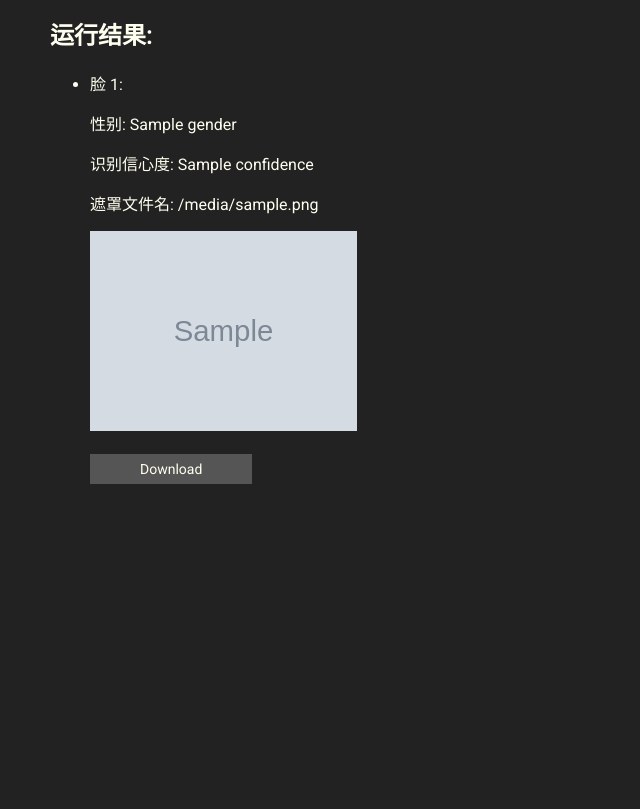
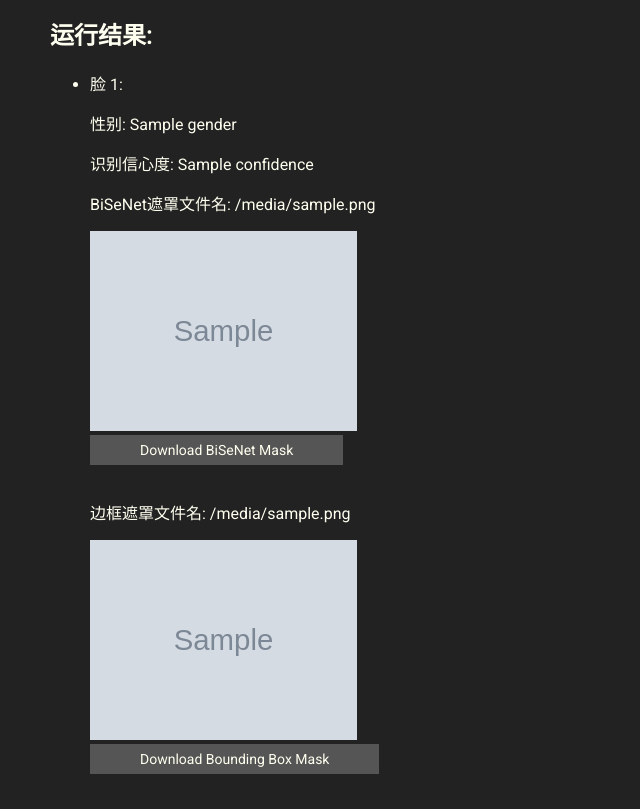
Before and after one commit to harrywenjie/FaceGenSeg, a Flask app: template templates/index.html in a window 1280 px wide. Shown: the part 183-992 px from the top of the page, without its empty margins (0-640 px from the left). Before the commit the page ends 667 px from the top, so only its background shows below. Run offline with Flask 2, Linux system fonts and the light colour scheme; the template is opened without the code that fills it: most values are stand-ins (such as "Sample title", 1, 10 or a date in 2020); grey boxes marked "Sample" are stand-in pictures.

Commit message:
Add Dilation and Box Mask

```diff
--- a/main.py
+++ b/main.py
@@ -3,6 +3,7 @@ os.environ['TF_CPP_MIN_LOG_LEVEL'] = '2'
 import tensorflow as tf
 import cv2
 import argparse
+import numpy as np
 from face_gender_detection import detect_faces_and_gender
 from face_segmentation import setup_bisenet, segment_face_with_check
 
@@ -32,7 +33,7 @@ def main(input_path):
 
         # Increase the size of the bounding box by different factors for width and height
         scale_factor_w = 1.4  # Scale factor for width
-        scale_factor_h = 1.8  # Scale factor for height
+        scale_factor_h = 1.5  # Scale factor for height
         new_w = int(w * scale_factor_w)
         new_h = int(h * scale_factor_h)
         new_x = max(0, x - (new_w - w) // 2)
@@ -51,8 +52,17 @@ def main(input_path):
         mask_filename = os.path.join(output_dir, f"{original_name}_{mask_status}_{gender_letter}_{i + 1}.{filetype}")  # Use filetype variable
         cv2.imwrite(mask_filename, face_mask)
 
-        # Add mask_filename to face_data
+        # Create bounding box mask
+        bbox_mask = np.zeros_like(image)
+        bbox_mask[new_y:new_y+new_h, new_x:new_x+new_w] = 255  # fill the bounding box area with white
+
+        # Save bounding box mask
+        bbox_mask_filename = os.path.join(output_dir, f"{original_name}_box_{gender_letter}_{i + 1}.{filetype}")
+        cv2.imwrite(bbox_mask_filename, bbox_mask)
+
+        # Add mask_filename and bbox_mask_filename to face_data
         face_data['mask_fileurl'] = f"{original_name}_{mask_status}_{gender_letter}_{i + 1}.{filetype}"  # Use filetype variable
+        face_data['bbox_mask_fileurl'] = f"{original_name}_box_{gender_letter}_{i + 1}.{filetype}"
 
         # Print face and gender information
         print(f"Face {i + 1}:")
@@ -61,9 +71,11 @@ def main(input_path):
         # print(f"  Gender Confidence: {face_data['gender_confidence']}")  # Uncomment this line if you have gender confidence
         print(f"  Confidence: {face_data['confidence']}")
         print(f"  Mask saved as: {mask_filename}")
+        print(f"  Bounding box mask saved as: {bbox_mask_filename}")
 
     print("Processing complete!")
     return face_gender_data
+
 
 if __name__ == "__main__":
     parser = argparse.ArgumentParser(description="FaceGenSeg - Face detection, gender detection, and face segmentation")
--- a/templates/index.html
+++ b/templates/index.html
@@ -85,11 +85,23 @@
         <p>脸 {{ loop.index }}:</p>
         <p>性别: {{ face_data.gender }}</p>
         <p>识别信心度: {{ face_data.confidence }}</p>
-        <p>遮罩文件名: {{ face_data.mask_fileurl }}</p>
-        <img src="{{ url_for('static', filename=face_data.mask_fileurl) }}" alt="Mask" height="200">
+
+        <p>BiSeNet遮罩文件名: {{ face_data.mask_fileurl }}</p>
+        <img src="{{ url_for('static', filename=face_data.mask_fileurl) }}" alt="BiSeNet Mask" height="200">
+        <br>
+        <a href="{{ url_for('static', filename=face_data.mask_fileurl) }}" download="{{ face_data.mask_fileurl }}" class="button">Download BiSeNet Mask</a>
+
         <br>
         <br>
-        <a href="{{ url_for('static', filename=face_data.mask_fileurl) }}" download="{{ face_data.mask_fileurl }}" class="button">Download</a>
+
+        <p>边框遮罩文件名: {{ face_data.bbox_mask_fileurl }}</p>
+        <img src="{{ url_for('static', filename=face_data.bbox_mask_fileurl) }}" alt="Bounding Box Mask" height="200">
+        <br>
+        <a href="{{ url_for('static', filename=face_data.bbox_mask_fileurl) }}" download="{{ face_data.bbox_mask_fileurl }}" class="button">Download Bounding Box Mask</a>
+
+        <br>
+        <br>
+
       </li>
       {% endfor %}
     </ul>
```
Also changed, not shown: face_segmentation.py (+7 -1 lines), README.md.
